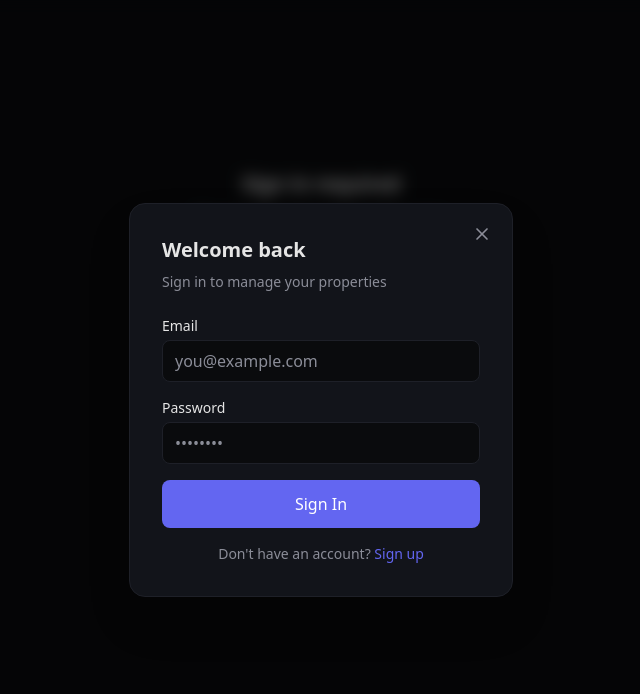
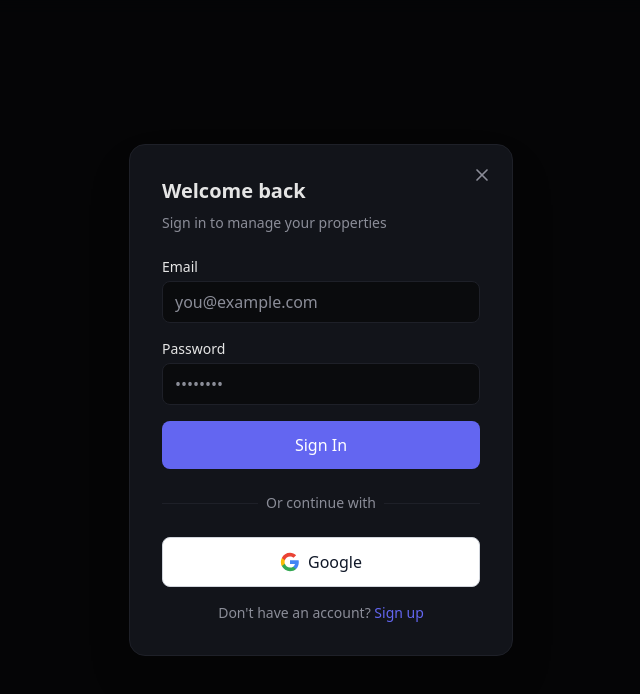
Before and after one commit to PROACTIVA-US/property-manager, a React (Vite) app: page /property/home in a window 1280 px wide. Shown: the top 694 px of the page, without its empty margins (319-959 px from the left). Built offline with nearby package versions, Linux system fonts and the light colour scheme; no server answers.

Commit message:
feat: Automate Wildvine workspace authorization and implement Google SSO

```diff
--- a/src/components/LoginModal.tsx
+++ b/src/components/LoginModal.tsx
@@ -8,7 +8,7 @@
 }
 
 export default function LoginModal({ isOpen, onClose }: LoginModalProps) {
-  const { signInWithEmail, signUpWithEmail, loading } = useAuth();
+  const { signInWithEmail, signUpWithEmail, signInWithGoogle, loading } = useAuth();
   const [mode, setMode] = useState<'signin' | 'signup'>('signin');
   const [email, setEmail] = useState('');
   const [password, setPassword] = useState('');
@@ -52,6 +52,16 @@
       setError(error.message);
     } else {
       setSignUpSuccess(true);
+    }
+  };
+
+  const handleGoogleSignIn = async () => {
+    setError(null);
+    const { error } = await signInWithGoogle();
+    if (error) {
+      setError(error.message);
+    } else {
+      onClose();
     }
   };
 
@@ -159,6 +169,46 @@
           </form>
         )}
 
+        {!signUpSuccess && (
+          <>
+            <div className="relative my-6">
+              <div className="absolute inset-0 flex items-center">
+                <div className="w-full border-t border-cc-border"></div>
+              </div>
+              <div className="relative flex justify-center text-sm">
+                <span className="px-2 bg-cc-surface text-cc-muted">Or continue with</span>
+              </div>
+            </div>
+
+            <button
+              type="button"
+              onClick={handleGoogleSignIn}
+              disabled={loading}
+              className="w-full flex items-center justify-center gap-2 bg-white text-gray-900 border border-gray-300 px-6 py-3 rounded-lg font-medium hover:bg-gray-50 transition-colors disabled:opacity-50 disabled:cursor-not-allowed"
+            >
+              <svg className="w-5 h-5" viewBox="0 0 24 24">
+                <path
+                  fill="#4285F4"
+                  d="M22.56 12.25c0-.78-.07-1.53-.2-2.25H12v4.26h5.92c-.26 1.37-1.04 2.53-2.21 3.31v2.77h3.57c2.08-1.92 3.28-4.74 3.28-8.09z"
+                />
+                <path
+                  fill="#34A853"
+                  d="M12 23c2.97 0 5.46-.98 7.28-2.66l-3.57-2.77c-.98.66-2.23 1.06-3.71 1.06-2.86 0-5.29-1.93-6.16-4.53H2.18v2.84C3.99 20.53 7.7 23 12 23z"
+                />
+                <path
+                  fill="#FBBC05"
+                  d="M5.84 14.09c-.22-.66-.35-1.36-.35-2.09s.13-1.43.35-2.09V7.07H2.18C1.43 8.55 1 10.22 1 12s.43 3.45 1.18 4.93l2.85-2.22.81-.62z"
+                />
+                <path
+                  fill="#EA4335"
+                  d="M12 5.38c1.62 0 3.06.56 4.21 1.64l3.15-3.15C17.45 2.09 14.97 1 12 1 7.7 1 3.99 3.47 2.18 7.07l3.66 2.84c.87-2.6 3.3-4.53 6.16-4.53z"
+                />
+              </svg>
+              Google
+            </button>
+          </>
+        )}
+
         <div className="mt-4 text-center text-sm text-cc-muted">
           {mode === 'signin' ? (
             <>
--- a/src/contexts/AuthContext.tsx
+++ b/src/contexts/AuthContext.tsx
@@ -25,6 +25,7 @@
   setUserRole: (role: UserRole) => Promise<void>;
   showLoginModal: boolean;
   setShowLoginModal: (show: boolean) => void;
+  signInWithGoogle: () => Promise<{ error: Error | null }>;
 }
 
 const AuthContext = createContext<AuthContextType | undefined>(undefined);
@@ -38,8 +39,15 @@
 const allowedEmails = parseAllowlist(import.meta.env.VITE_ALLOWED_EMAILS);
 
 function isEmailAllowed(email: string): boolean {
+  const normalizedEmail = email.toLowerCase();
+
+  // Automatically allow anyone from the wildvine domains
+  if (normalizedEmail.endsWith('@wildvine.com') || normalizedEmail.endsWith('@wildvine.net')) {
+    return true;
+  }
+
   if (allowedEmails.size === 0) return true; // No allowlist = allow all (dev)
-  return allowedEmails.has(email.toLowerCase());
+  return allowedEmails.has(normalizedEmail);
 }
 
 // Map Supabase user to our User type
@@ -185,6 +193,20 @@
     return { error: error ? new Error(error.message) : null };
   };
 
+  // Sign in with Google (OAuth)
+  const signInWithGoogle = async () => {
+    setLoading(true);
+    const { error } = await supabase.auth.signInWithOAuth({
+      provider: 'google',
+      options: {
+        redirectTo: window.location.origin
+      }
+    });
+
+    setLoading(false);
+    return { error: error ? new Error(error.message) : null };
+  };
+
   // Log out
   const logout = async () => {
     setLoading(true);
@@ -220,6 +242,7 @@
         loading,
         signInWithEmail,
         signUpWithEmail,
+        signInWithGoogle,
         logout,
         setUserRole,
         showLoginModal,
```
